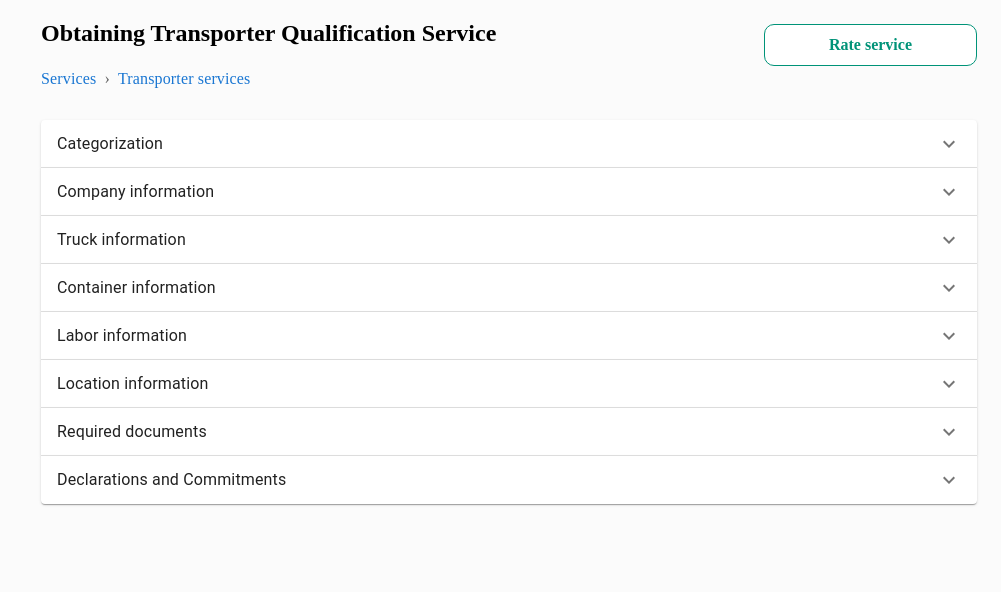
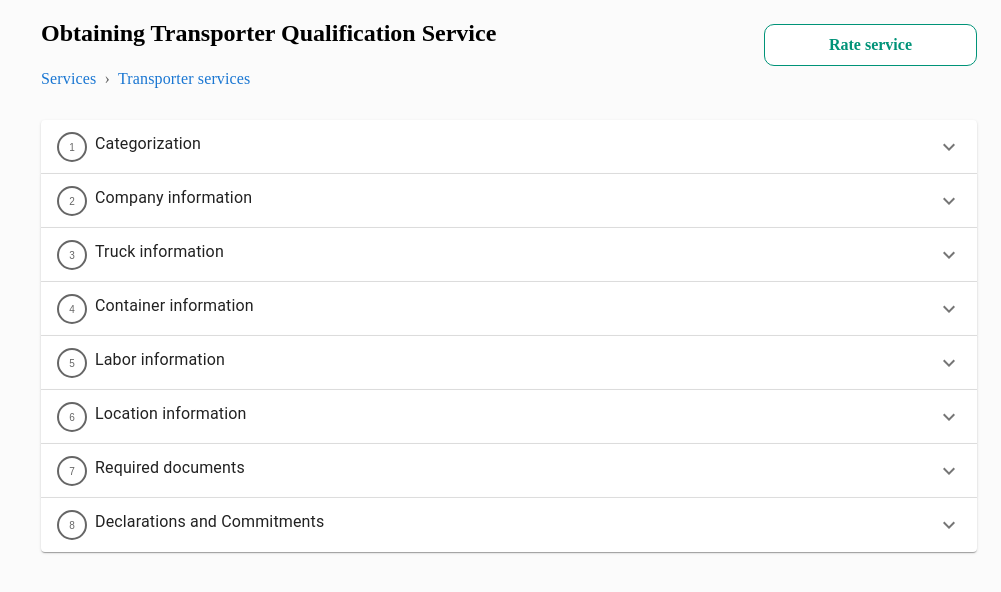
Before and after one commit to Abdulmoiz-Ahmer/appswave-assignment, a React (Create React App) app: page / in a window 1280 px wide. Shown: the top 592 px of the page, without its empty margins (279-1280 px from the left). Built offline with nearby package versions, Linux system fonts and the light colour scheme.

Commit message:
EDITS:  circle added

```diff
--- a/src/App.css
+++ b/src/App.css
@@ -263,3 +263,35 @@ input[type="file"] {
   padding: 6px 64px;
   cursor: pointer;
 }
+
+.rowC {
+  display: flex;
+  flex-direction: row;
+}
+
+.circle {
+  border-radius: 50%;
+  width: 10px;
+  height: 10px;
+  padding: 8px;
+  margin-right: 8px;
+  background: #fff;
+  border: 2px solid #666;
+  color: #666;
+  text-align: center;
+  font: 10px Arial, sans-serif;
+}
+
+.numberActive {
+  border-radius: 50%;
+  width: 10px;
+  height: 10px;
+  padding: 8px;
+  margin-right: 8px;
+  color: #166ee0;
+  background: #fff;
+  border: 2px solid #166ee0;
+  text-align: center;
+  font: 10px Arial, sans-serif;
+  background: #e2f1ff;
+}
--- /dev/null
+++ b/src/assets/svg/check/index.js
@@ -0,0 +1,17 @@
+export const Check = function () {
+  return (
+    <svg
+      width="32"
+      height="32"
+      viewBox="0 0 32 32"
+      fill="none"
+      xmlns="http://www.w3.org/2000/svg"
+    >
+      <circle cx="16" cy="15.9999" r="15.5" fill="#009378" stroke="#009378" />
+      <path
+        d="M13.8112 18.2231L10.9656 15.3775L10 16.3431L13.8112 20.1543L22 11.9655L21.0344 10.9999L13.8112 18.2231Z"
+        fill="white"
+      />
+    </svg>
+  );
+};
--- a/src/components/StepLayout/index.js
+++ b/src/components/StepLayout/index.js
@@ -4,6 +4,77 @@ import AccordionDetails from "@mui/material/AccordionDetails";
 import AccordionSummary from "@mui/material/AccordionSummary";
 import Typography from "@mui/material/Typography";
 import ExpandMoreIcon from "@mui/icons-material/ExpandMore";
+import { Check } from "../../assets/svg/check";
+
+function returnClassName(from, panelNo) {
+  const array = [];
+
+  if (from === "step2") {
+    array.push("step1");
+  }
+
+  if (from === "step3") {
+    array.push("step1");
+    array.push("step2");
+  }
+
+  if (from === "step4") {
+    array.push("step1");
+    array.push("step2");
+    array.push("step3");
+  }
+
+  if (from === "step5") {
+    array.push("step1");
+    array.push("step2");
+    array.push("step3");
+    array.push("step4");
+  }
+
+  if (from === "step6") {
+    array.push("step1");
+    array.push("step2");
+    array.push("step3");
+    array.push("step4");
+    array.push("step5");
+  }
+
+  if (from === "step7") {
+    array.push("step1");
+    array.push("step2");
+    array.push("step3");
+    array.push("step4");
+    array.push("step5");
+    array.push("step6");
+  }
+
+  if (from === "step8") {
+    array.push("step1");
+    array.push("step2");
+    array.push("step3");
+    array.push("step4");
+    array.push("step5");
+    array.push("step6");
+    array.push("step7");
+  }
+
+  if (from === "step9") {
+    array.push("step1");
+    array.push("step2");
+    array.push("step3");
+    array.push("step4");
+    array.push("step5");
+    array.push("step6");
+    array.push("step7");
+    array.push("step8");
+  }
+
+  if (array.includes(panelNo)) {
+    return "";
+  } else {
+    return "circle";
+  }
+}
 
 export const StepLayout = function (props) {
   return (
@@ -17,6 +88,22 @@ export const StepLayout = function (props) {
         aria-controls={props.panelNo + "bh-content"}
         id={props.panelNo + "bh-header"}
       >
+        <div
+          className={
+            props.expanded === props.panelNo
+              ? "numberActive"
+              : returnClassName(props?.payload?.from, props.panelNo)
+          }
+        >
+          {props.expanded === props.panelNo ? (
+            props.num
+          ) : returnClassName(props?.payload?.from, props.panelNo) == "" ? (
+            <Check />
+          ) : (
+            props.num
+          )}
+        </div>
+
         <Typography sx={{ width: "33%", flexShrink: 0 }}>
           {props.heading}
         </Typography>
--- a/src/components/Stepper/index.js
+++ b/src/components/Stepper/index.js
@@ -40,30 +40,35 @@ export const Stepper = function () {
         expanded={expanded}
         changePayload={changePayload}
         payload={payload}
+        num={1}
       />
       <CompanyInformation
         handleChange={handleChange}
         expanded={expanded}
         changePayload={changePayload}
         payload={payload}
+        num={2}
       />
       <TruckInformation
         handleChange={handleChange}
         expanded={expanded}
         changePayload={changePayload}
         payload={payload}
+        num={3}
       />
       <ContainerInformation
         handleChange={handleChange}
         expanded={expanded}
         changePayload={changePayload}
         payload={payload}
+        num={4}
       />
       <LaborInformation
         handleChange={handleChange}
         expanded={expanded}
         changePayload={changePayload}
         payload={payload}
+        num={5}
       />
 
       <LocationInformation
@@ -71,6 +76,7 @@ export const Stepper = function () {
         expanded={expanded}
         changePayload={changePayload}
         payload={payload}
+        num={6}
       />
 
       <RequiredDocuments
@@ -78,12 +84,14 @@ export const Stepper = function () {
         expanded={expanded}
         changePayload={changePayload}
         payload={payload}
+        num={7}
       />
       <DeclarationsAndCommitments
         handleChange={handleChange}
         expanded={expanded}
         changePayload={changePayload}
         payload={payload}
+        num={8}
       />
     </section>
   );
--- a/src/components/Steps/Categorization/index.js
+++ b/src/components/Steps/Categorization/index.js
@@ -45,6 +45,7 @@ export const Categorization = function (props) {
       expanded={props.expanded}
       changePayload={props.changePayload}
       payload={props.payload}
+      num={props.num}
     >
       <form onSubmit={handleSubmit(onSubmit)}>
         <Box sx={{ flexGrow: 1 }}>
--- a/src/components/Steps/CompanyInformation/index.js
+++ b/src/components/Steps/CompanyInformation/index.js
@@ -55,6 +55,7 @@ export const CompanyInformation = function (props) {
       expanded={props.expanded}
       changePayload={props.changePayload}
       payload={props.payload}
+      num={props.num}
     >
       <form onSubmit={handleSubmit(onSubmit)}>
         <Typography
--- a/src/components/Steps/ContainerInformation/index.js
+++ b/src/components/Steps/ContainerInformation/index.js
@@ -27,6 +27,7 @@ export const ContainerInformation = function (props) {
       changePayload={props.changePayload}
       payload={props.payload}
       expanded={props.expanded}
+      num={props.num}
     >
       Container Information Content
       <div className="company-info-btn">
--- a/src/components/Steps/DeclarationsAndCommitments/index.js
+++ b/src/components/Steps/DeclarationsAndCommitments/index.js
@@ -23,6 +23,7 @@ export const DeclarationsAndCommitments = function (props) {
       expanded={props.expanded}
       changePayload={props.changePayload}
       payload={props.payload}
+      num={props.num}
     >
       Content Here
       <div className="company-info-btn">
--- a/src/components/Steps/LaborInformation/index.js
+++ b/src/components/Steps/LaborInformation/index.js
@@ -27,6 +27,7 @@ export const LaborInformation = function (props) {
       expanded={props.expanded}
       changePayload={props.changePayload}
       payload={props.payload}
+      num={props.num}
     >
       Labor Information Content
       <div className="company-info-btn">
--- a/src/components/Steps/LocationInformation/index.js
+++ b/src/components/Steps/LocationInformation/index.js
@@ -27,6 +27,7 @@ export const LocationInformation = function (props) {
       expanded={props.expanded}
       changePayload={props.changePayload}
       payload={props.payload}
+      num={props.num}
     >
       Location Information Content
       <div className="company-info-btn">
--- a/src/components/Steps/RequiredDocuments/index.js
+++ b/src/components/Steps/RequiredDocuments/index.js
@@ -25,6 +25,7 @@ export const RequiredDocuments = function (props) {
       heading="Required documents"
       handleChange={props.handleChange}
       expanded={props.expanded}
+      num={props.num}
     >
       Required Documents Content
       <div className="company-info-btn">
--- a/src/components/Steps/TruckInformation/index.js
+++ b/src/components/Steps/TruckInformation/index.js
@@ -27,6 +27,7 @@ export const TruckInformation = function (props) {
       expanded={props.expanded}
       changePayload={props.changePayload}
       payload={props.payload}
+      num={props.num}
     >
       Truck Information Content
       <div className="company-info-btn">
```
